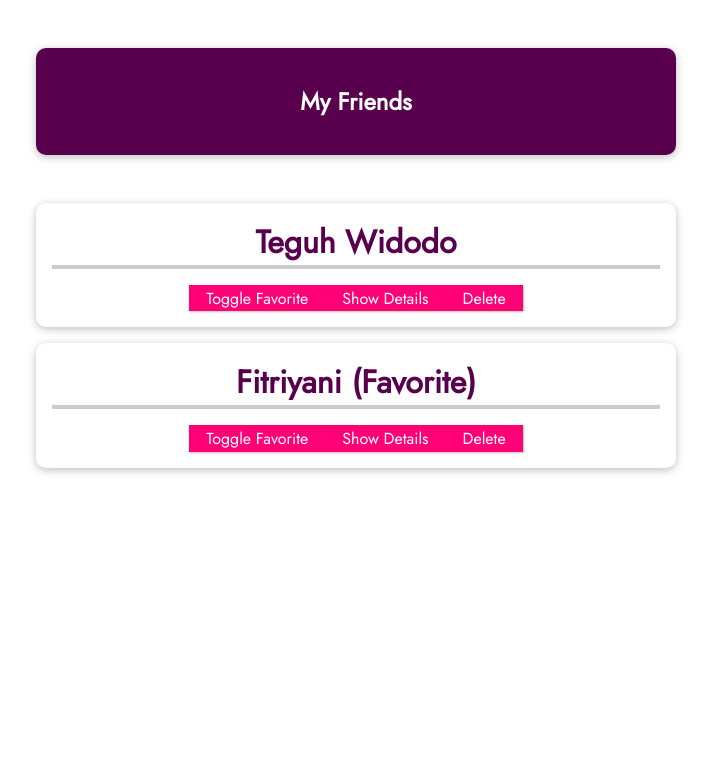
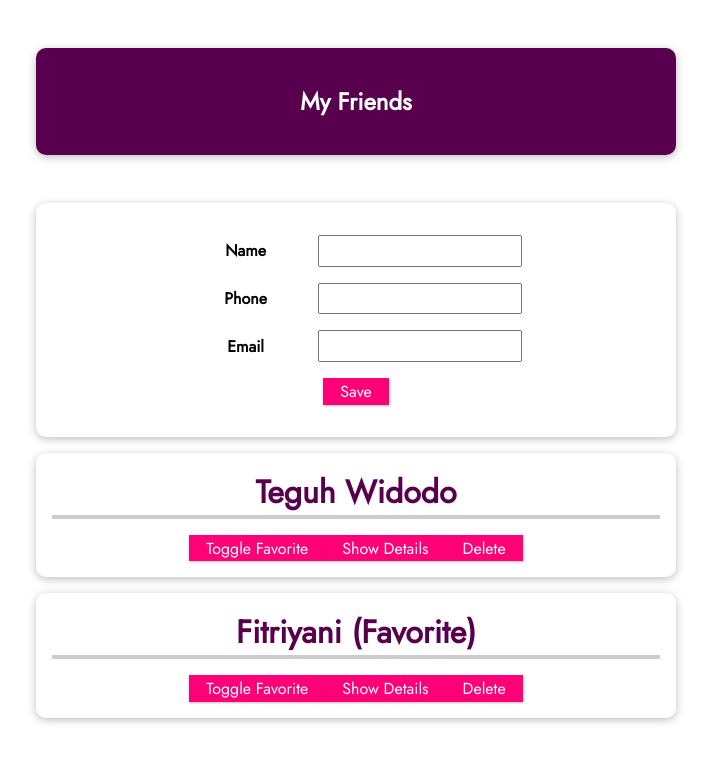
Before and after one commit to teguhwin8/vue-first-app, a Vue app: page / in a window 1280 px wide. Shown: the top 762 px of the page, without its empty margins (284-995 px from the left). Built offline with nearby package versions, Linux system fonts and the light colour scheme.

Commit message:
Add New Friend Contact

```diff
--- a/src/App.vue
+++ b/src/App.vue
@@ -3,6 +3,9 @@
     <header>
       <h1>My Friends</h1>
     </header>
+    <div class="container">
+      <new-friend @add-contact="addContact"></new-friend>
+    </div>
     <ul>
       <friend-contact
         v-for="friend in friends"
@@ -29,28 +32,38 @@ export default {
           name: "Teguh Widodo",
           phone: "085868474405",
           email: "teguhwin8@gmail.com",
-          isFavorite: false
+          isFavorite: false,
         },
         {
           id: "fitri",
           name: "Fitriyani",
           phone: "085726575909",
           email: "fyani2288@gmail.com",
-          isFavorite: true
+          isFavorite: true,
         },
       ],
-    }
+    };
   },
   methods: {
     toggleFavoriteStatus(id) {
-      const selectedFriend = this.friends.find(friend => friend.id === id)
-      selectedFriend.isFavorite = !selectedFriend.isFavorite
+      const selectedFriend = this.friends.find((friend) => friend.id === id);
+      selectedFriend.isFavorite = !selectedFriend.isFavorite;
     },
     deleteFriend(friendId) {
-      this.friends = this.friends.filter((friend) => friend.id !== friendId)
-    }
-  }
-}
+      this.friends = this.friends.filter((friend) => friend.id !== friendId);
+    },
+    addContact(name, phone, email) {
+      const newFriendContact = {
+        id: new Date().toISOString(),
+        name: name,
+        phone: phone,
+        email: email,
+        isFavorite: false,
+      };
+      this.friends.push(newFriendContact);
+    },
+  },
+};
 </script>
 
 <style>
@@ -86,7 +99,8 @@ header {
   list-style: none;
 }
 
-#app li {
+#app li,
+#app form {
   box-shadow: 0 2px 8px rgba(0, 0, 0, 0.26);
   margin: 1rem auto;
   border-radius: 10px;
--- /dev/null
+++ b/src/components/NewFriend.vue
@@ -0,0 +1,57 @@
+<template>
+  <form @submit.prevent="submitData">
+    <div>
+      <label>Name</label>
+      <input type="text" v-model="name" />
+    </div>
+    <div>
+      <label>Phone</label>
+      <input type="tel" v-model="phone" />
+    </div>
+    <div>
+      <label>Email</label>
+      <input type="email" v-model="email" />
+    </div>
+    <div>
+      <button type="submit">Save</button>
+    </div>
+  </form>
+</template>
+
+<script>
+export default {
+  data() {
+    return {
+      name: '',
+      phone: '',
+      email: ''
+    }
+  },
+  methods: {
+    submitData() {
+      this.$emit (
+        'add-contact',
+        this.name,
+        this.phone,
+        this.email
+      )
+    }
+  }
+};
+</script>
+
+<style>
+#app input {
+  font: inherit;
+  padding: 0.15rem;
+}
+#app label {
+  font-weight: bold;
+  margin-right: 1rem;
+  width: 7rem;
+  display: inline-block;
+}
+#app form div {
+  margin: 1rem 0;
+}
+</style>
--- a/src/main.js
+++ b/src/main.js
@@ -1,9 +1,11 @@
 import { createApp } from 'vue'
 import App from './App.vue'
 import FriendContact from './components/FriendContact.vue'
+import NewFriend from './components/NewFriend.vue'
 
 const app = createApp(App)
 
 app.component('friend-contact', FriendContact)
+app.component('new-friend', NewFriend)
 
 app.mount('#app')
```
